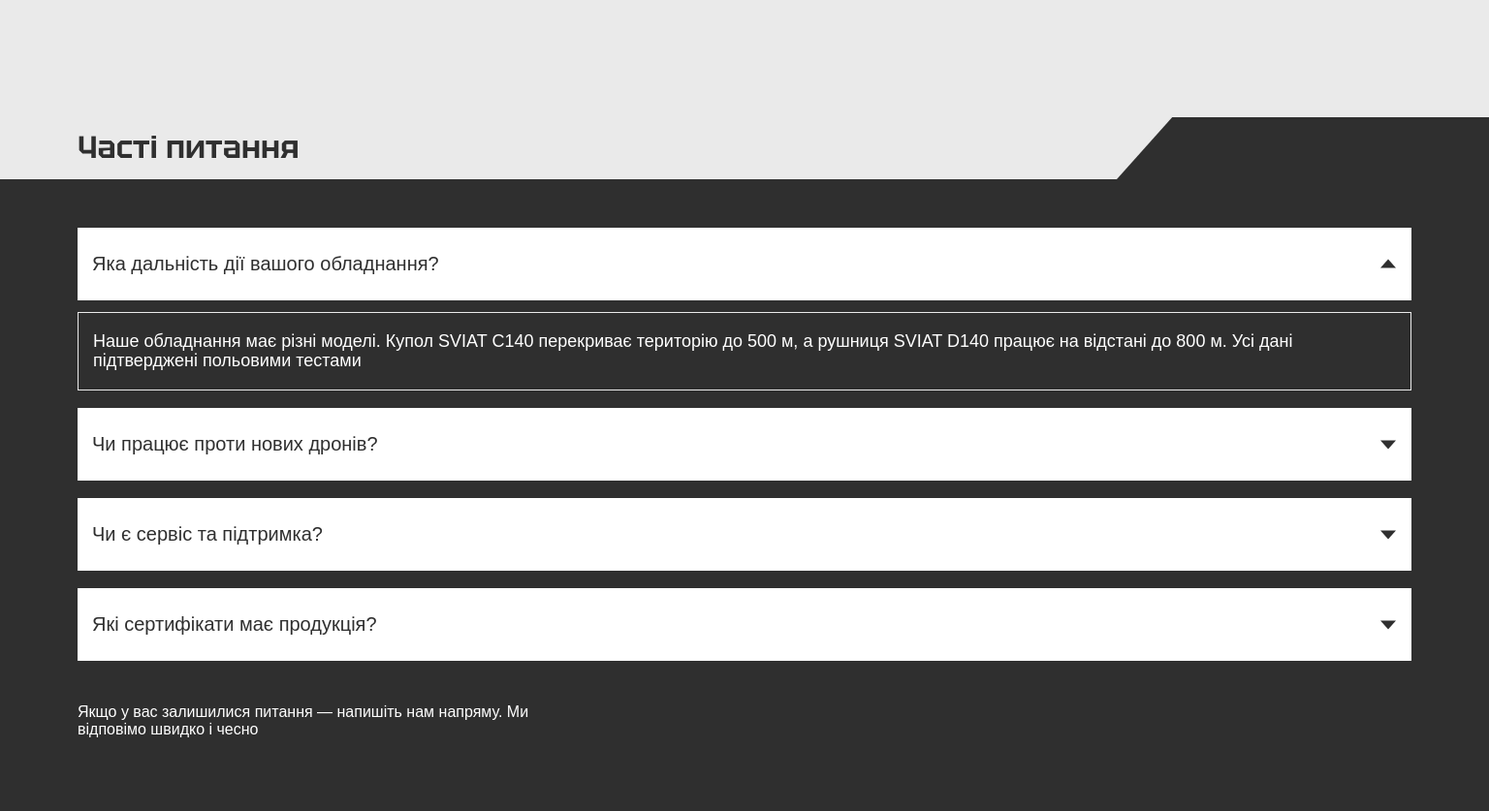
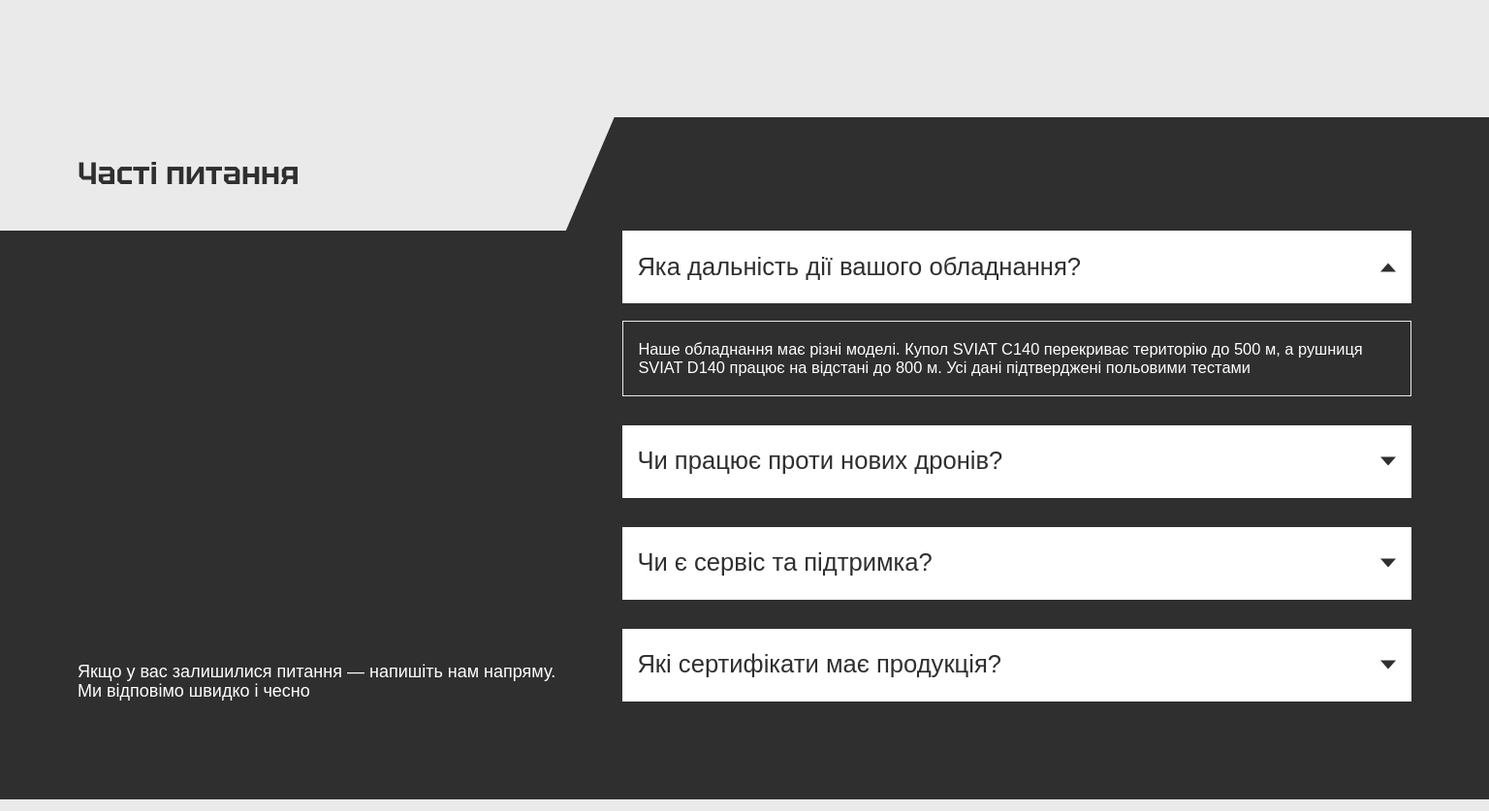
Before and after one commit to Maxim0601/Redi, a plain HTML site: page index.html in a window 1536 px wide. Shown: the part 9860-10697 px from the top of the page at 97% size. Drawn offline with Linux system fonts and the light colour scheme; a web font is replaced by a local one.

Commit message:
фінал faq

```diff
--- a/css/faq.css
+++ b/css/faq.css
@@ -130,3 +130,70 @@
 	font-size: 16px;
 	}
 }
+
+@media (min-width: 1024px) {
+.faq{
+	padding-bottom: 101px;
+}
+
+.faq__intro {
+	min-height: clamp(75px, calc(8.259vw - 9.57px), 149px);
+	clip-path: polygon(0 0, calc(min(38vw, 645px) + 50px) 0, min(38vw, 645px) 100%, 0 100%);
+}
+
+.faq__content .container {
+	display: grid;
+	grid-template-columns: minmax(0, 2fr) minmax(0, 3fr);
+	grid-template-areas: "cta accordion";
+	gap: 20px;
+}
+
+.faq__accordion {
+	grid-area: accordion;
+	gap: clamp(18px, 1.46vw, 28px);
+	padding-top: 0;
+}
+
+.faq .accordion__trigger-text {
+	font-size: clamp(20px, calc(0.4464vw + 15.43px), 24px);
+}
+
+.faq .accordion__content {
+	margin-top: 18px;
+}
+
+.faq .accordion__text {
+	font-size: 16px;
+	font-weight: 500;
+}
+
+.faq__cta {
+	grid-area: cta;
+	align-self: end;
+	max-width: 520px;
+	margin-top: 0;
+}
+
+.faq__cta-text {
+	font-size: 18px;
+	}
+}
+
+
+@media (min-width: 1440px) {
+	.faq__accordion {
+		gap: clamp(28px, calc(2.0833vw - 2px), 38px);
+}
+
+.faq .accordion__trigger-text {
+		font-size: clamp(24px, 1.6667vw, 32px);
+}
+
+.faq .accordion__text {
+	font-size: clamp( 16px, calc(0.4167vw + 10px), 18px );
+}
+
+.faq__cta {
+	max-width: 511px;
+	}
+}
```
